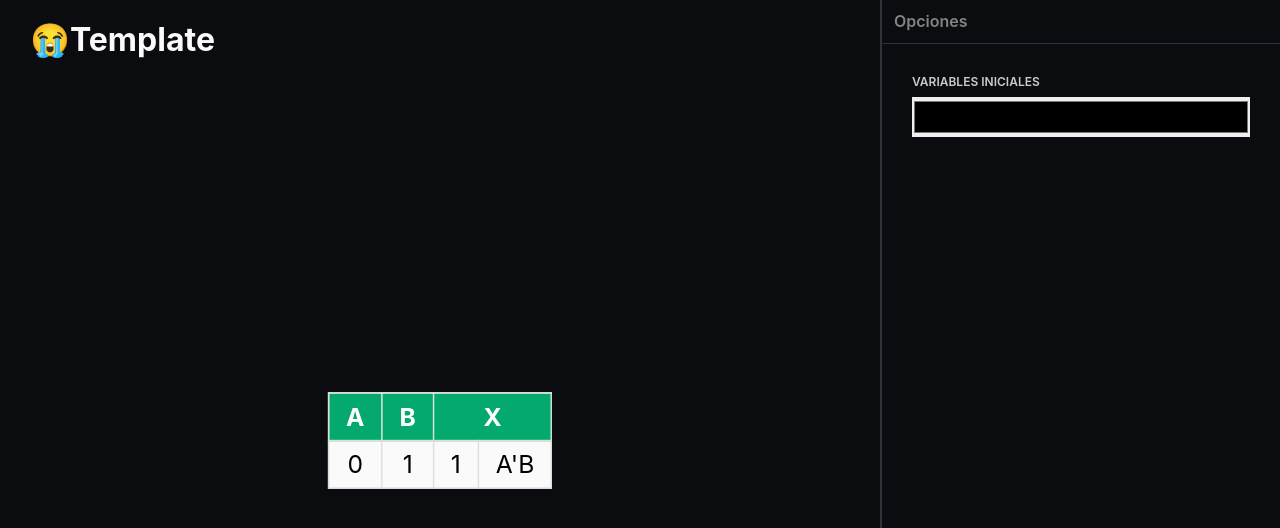
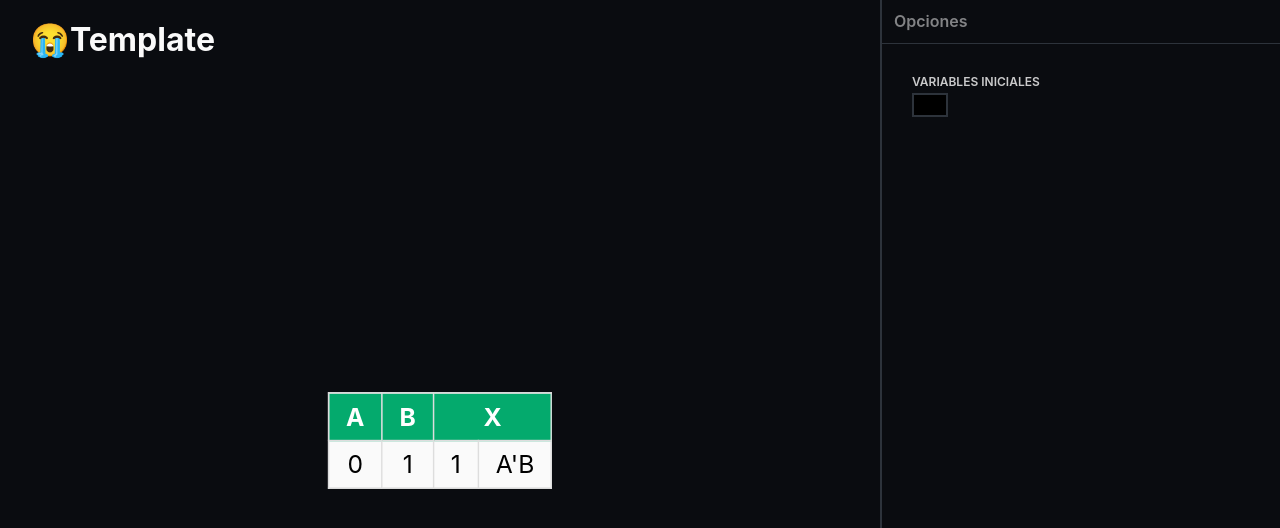
Before and after one commit to munozrc/truth-table-template, a React (Vite) app: page / in a window 1280 px wide. Shown: the top 528 px of the page. Built offline with nearby package versions, Linux system fonts and the light colour scheme.

Commit message:
created component inputColor

```diff
--- a/src/components/InputColor/index.tsx
+++ b/src/components/InputColor/index.tsx
@@ -9,7 +9,10 @@ const InputColor: FC<Props> = ({ labelValue, ...props }) => {
   return (
     <div className={styles.wrapper}>
       <label className={styles.label}>{labelValue}</label>
-      <input className={styles.element} spellCheck='false' {...props} type='color' />
+      <div className={styles.wrapper__input}>
+        <input className={styles.element} {...props} type='color' />
+        <span className={styles.display}>{props.value}</span>
+      </div>
     </div>
   )
 }
--- a/src/components/InputColor/styles.module.css
+++ b/src/components/InputColor/styles.module.css
@@ -1,4 +1,5 @@
 .wrapper {
+  position: relative;
   display: flex;
   flex-direction: column;
   width: 100%;
@@ -10,7 +11,7 @@
 
 .label {
   display: inline-block;
-  margin-bottom: 6px;
+  margin-bottom: 2px;
   font-size: 0.75em;
   font-weight: 600;
   line-height: 1.4;
@@ -19,9 +20,34 @@
   opacity: 0.8;
 }
 
+.display {
+  width: 100%;
+  padding: 10px;
+  color: #fafafa;
+  line-height: 1.2;
+  font-size: 1.3em;
+}
+
 .element {
+  border-radius: 0px;
+  height: 24px;
+  width: 40px;
+  border: 2px solid #2d333b;
+  outline: none;
+  -webkit-appearance: none;
+}
+
+.element::-webkit-color-swatch-wrapper {
+  padding: 0;
+}
+.element::-webkit-color-swatch {
+  border: none;
+  border-radius: 0px;
+}
+
+.wrapper__input {
   width: 100%;
-  height: 40px;
-  padding: 0px;
-  border: none;
+  display: flex;
+  align-items: center;
+  justify-content: flex-start;
 }
```
